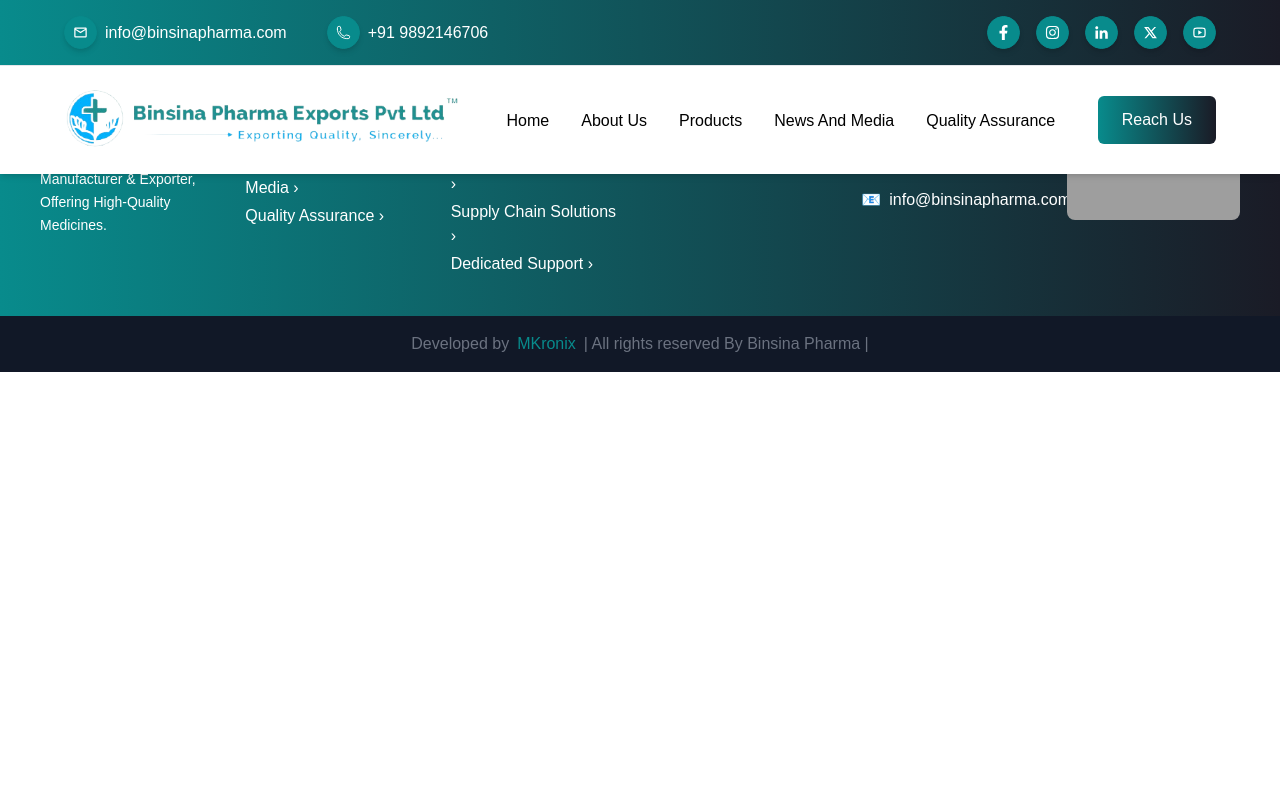
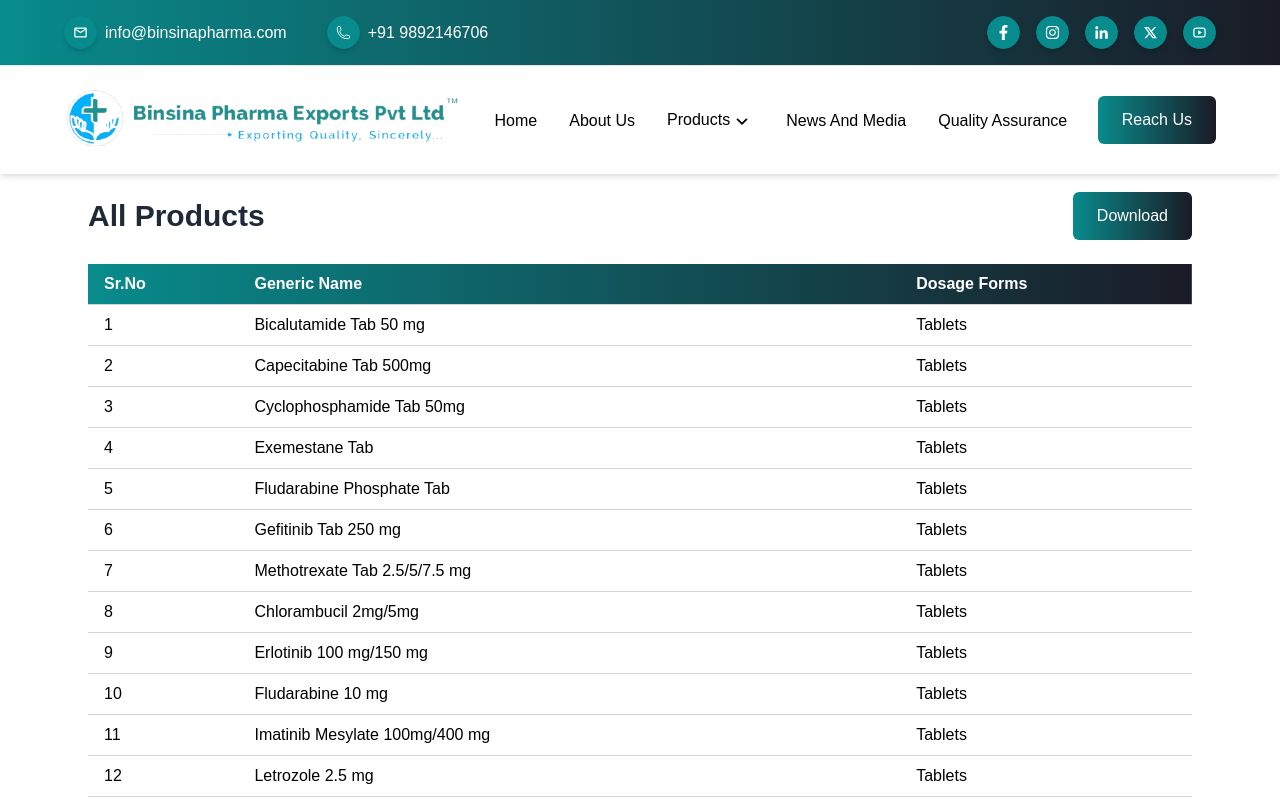
Before and after one commit to mkronix/binsina-pharma-web, a React (Vite) app: page /product-details in a window 1280 px wide. Shown: the top 800 px of the page. Built offline with nearby package versions, Linux system fonts and the light colour scheme; grey boxes are pictures that could not be loaded.

Commit message:
changes in code

```diff
--- a/src/App.jsx
+++ b/src/App.jsx
@@ -11,6 +11,7 @@
 import Disclaimer from "./pages/disclaimer";
 import Policy from "./pages/policy";
 import BlogDetails from "./pages/blogDetails";
+import ProductDetails from "./pages/productDetails/productDetails";
 
 const App = () => {
   const [menu, setMenu] = useState(false);
@@ -39,6 +40,7 @@
         <Route path='/' element={<Home />} />
         <Route path='/aboutus' element={<Aboutus />} />
         <Route path='/products' element={<Products openForm={openForm} />} />
+        <Route path='/product-details' element={<ProductDetails />} />
         <Route path='/news-and-media' element={<NewsAndMedia />} />
         <Route path='/quality-assurance' element={<QualityAssurance />} />
         <Route path='/terms' element={<Terms />} />
--- a/src/components/Navbar.jsx
+++ b/src/components/Navbar.jsx
@@ -23,16 +23,16 @@
   const navLinks = [
     { path: "/", label: "Home" },
     { path: "/aboutus", label: "About Us" },
-    { path: "/products", label: "Products" },
+    // { path: "/products", label: "Products" },
+    {
+      title: "Products",
+      subMenuItems: [
+        { path: "/products", label: "All Products" },
+        { path: "/product-details", label: "Product Details" },
+      ],
+    },
     { path: "/news-and-media", label: "News And Media" },
     { path: "/quality-assurance", label: "Quality Assurance" },
-    // {
-    //   title: "Our Moto",
-    //   subMenuItems: [
-    //     { path: "/mission", label: "Mission" },
-    //     { path: "/vision", label: "Vision" },
-    //   ],
-    // },
   ];
 
   useEffect(() => {
@@ -264,7 +264,7 @@
   return (
     <div className='relative group flex justify-center'>
       {/* Parent Item */}
-      <button className='cursor-pointer text-gray-700 flex items-center justify-center hover:text-hoverColor'>
+      <button className='cursor-pointer text-black flex text-base items-center justify-center hover:text-hoverColor'>
         <span>{title}</span>
         <RiArrowDownSLine className='text-2xl pt-[3px]' />
       </button>
@@ -275,11 +275,11 @@
           {subMenuItems.map((item, index) => (
             <li
               key={index}
-              className='px-4 py-2 hover:bg-hoverColor hover:text-white transition-all duration-300 relative group'
+              className={`text-black text-base ease-in-out cursor-pointer hover:text-hoverColor px-4 py-2 transition-all duration-300 relative group`}
             >
               <Link
                 to={item.path}
-                className="block text-white text-base relative after:content-[''] after:absolute after:bottom-[-4px] after:left-1/2 after:h-[2px] after:w-0 after:bg-white after:transition-all after:duration-300 after:ease-in-out after:transform after:origin-center group-hover:after:w-full group-hover:after:left-0"
+                className="block text- text-base relative after:content-[''] after:absolute after:bottom-[-4px] after:left-1/2 after:h-[2px] after:w-0 after:bg-white after:transition-all after:duration-300 after:ease-in-out after:transform after:origin-center group-hover:after:w-full group-hover:after:left-0"
               >
                 {item.label}
               </Link>
--- /dev/null
+++ b/src/data/medications.json
@@ -0,0 +1,362 @@
+[
+    {
+        "name": "Bicalutamide Tab 50 mg",
+        "type": "Tablets"
+    },
+    {
+        "name": "Capecitabine Tab 500mg",
+        "type": "Tablets"
+    },
+    {
+        "name": "Cyclophosphamide Tab 50mg",
+        "type": "Tablets"
+    },
+    {
+        "name": "Exemestane Tab",
+        "type": "Tablets"
+    },
+    {
+        "name": "Fludarabine Phosphate Tab",
+        "type": "Tablets"
+    },
+    {
+        "name": "Gefitinib Tab 250 mg",
+        "type": "Tablets"
+    },
+    {
+        "name": "Methotrexate Tab 2.5/5/7.5 mg",
+        "type": "Tablets"
+    },
+    {
+        "name": "Chlorambucil 2mg/5mg",
+        "type": "Tablets"
+    },
+    {
+        "name": "Erlotinib 100 mg/150 mg",
+        "type": "Tablets"
+    },
+    {
+        "name": "Fludarabine 10 mg",
+        "type": "Tablets"
+    },
+    {
+        "name": "Imatinib Mesylate 100mg/400 mg",
+        "type": "Tablets"
+    },
+    {
+        "name": "Letrozole 2.5 mg",
+        "type": "Tablets"
+    },
+    {
+        "name": "Melphalan 2mg/5 mg",
+        "type": "Tablets"
+    },
+    {
+        "name": "Sorafenib 200mg/50mg",
+        "type": "Tablets"
+    },
+    {
+        "name": "Tamoxifen Citrate 10mg/20mg",
+        "type": "Tablets"
+    },
+    {
+        "name": "Thalidomide 50mg/100 mg",
+        "type": "Tablets"
+    },
+    {
+        "name": "Dexamethasone 4/8 mg",
+        "type": "Tablets"
+    },
+    {
+        "name": "Megestrol Acetate 40mg/160 mg",
+        "type": "Tablets"
+    },
+    {
+        "name": "Abiraterone 250 mg",
+        "type": "Tablets"
+    },
+    {
+        "name": "Anastrazole 1mg",
+        "type": "Tablets"
+    },
+    {
+        "name": "Axitinib 5mg",
+        "type": "Tablets"
+    },
+    {
+        "name": "Lapatinib 250mg",
+        "type": "Tablets"
+    },
+    {
+        "name": "Dasatinib 20mg/50mg/70mg",
+        "type": "Tablets"
+    },
+    {
+        "name": "Curcumin",
+        "type": "Tablets"
+    },
+    {
+        "name": "Flutamide 250 mg",
+        "type": "Tablets"
+    },
+    {
+        "name": "Ibandronic Acid tablets 150 mg",
+        "type": "Tablets"
+    },
+    {
+        "name": "Tamixofen USP",
+        "type": "Tablets"
+    },
+    {
+        "name": "Abiraterone Acetate 250 mg",
+        "type": "Tablets"
+    },
+    {
+        "name": "Busulfan Tablets 2/4 mg",
+        "type": "Tablets"
+    },
+    {
+        "name": "Defarasirox 100/250/400 mg",
+        "type": "Tablets"
+    },
+    {
+        "name": "Everolimus 0.5/0.25/0.75/2.5/5/7.5/10 mg",
+        "type": "Tablets"
+    },
+    {
+        "name": "Exemastane 25mg",
+        "type": "Tablets"
+    },
+    {
+        "name": "Granisetron HCL 1mg",
+        "type": "Tablets"
+    },
+    {
+        "name": "Ibandronate Sodium 50mg",
+        "type": "Tablets"
+    },
+    {
+        "name": "Lenalidomide 5/10/25 mg",
+        "type": "Tablets"
+    },
+    {
+        "name": "Pazopanib 200 mg",
+        "type": "Tablets"
+    },
+    {
+        "name": "Regorafanib 40 mg",
+        "type": "Tablets"
+    },
+    {
+        "name": "Revolade 25 mg",
+        "type": "Tablets"
+    },
+    {
+        "name": "Voriconazole 50mg/200 mg",
+        "type": "Tablets"
+    },
+    {
+        "name": "Ibrutinib 140/280/420/560 mg",
+        "type": "Tablets"
+    },
+    {
+        "name": "Palbociclib 75/100/125 mg",
+        "type": "Tablets"
+    },
+    {
+        "name": "Enzalutamide 40/80 mg",
+        "type": "Tablets"
+    },
+    {
+        "name": "Ruxolitinib 5/10/15/20/25",
+        "type": "Tablets"
+    },
+    {
+        "name": "Azathioprine 50/75/100 mg",
+        "type": "Tablets"
+    },
+    {
+        "name": "Afatinib 20/30/40 mg",
+        "type": "Tablets"
+    },
+    {
+        "name": "Bosutunib 100/500 mg",
+        "type": "Tablets"
+    },
+    {
+        "name": "Cabozatinib 20/40/60 mg",
+        "type": "Tablets"
+    },
+    {
+        "name": "Olaparib 100/150",
+        "type": "Tablets"
+    },
+    {
+        "name": "Etoposide 50/100 mg",
+        "type": "Capsules"
+    },
+    {
+        "name": "Flutamide",
+        "type": "Capsules"
+    },
+    {
+        "name": "Imatinib",
+        "type": "Capsules"
+    },
+    {
+        "name": "Hydroxyurea",
+        "type": "Capsules"
+    },
+    {
+        "name": "Lenalidomide 5/10/25 mg",
+        "type": "Capsules"
+    },
+    {
+        "name": "Cyclosporin 50/100 mg",
+        "type": "Capsules"
+    },
+    {
+        "name": "Etoposide 50 mg",
+        "type": "Capsules"
+    },
+    {
+        "name": "Hydroxyurea 500 mg",
+        "type": "Capsules"
+    },
+    {
+        "name": "Temozolamide 100/250",
+        "type": "Capsules"
+    },
+    {
+        "name": "Thalidomide 100 mg",
+        "type": "Capsules"
+    },
+    {
+        "name": "Enzalutamide 40 mg",
+        "type": "Capsules"
+    },
+    {
+        "name": "Lenvatinib 10 mg",
+        "type": "Capsules"
+    },
+    {
+        "name": "Sunitinib Malate 50 mg",
+        "type": "Capsules"
+    },
+    {
+        "name": "Lenalidomide 5/10/25 mg",
+        "type": "Capsules"
+    },
+    {
+        "name": "Estramustine phosphate 140mg",
+        "type": "Capsules"
+    },
+    {
+        "name": "Etoposide 50/100 mg",
+        "type": "Capsules"
+    },
+    {
+        "name": "Nillotinib 50/150/200 mg",
+        "type": "Capsules"
+    },
+    {
+        "name": "Ibrutinib 140",
+        "type": "Capsules"
+    },
+    {
+        "name": "Palbociclib 75/100/125 mg",
+        "type": "Capsules"
+    },
+    {
+        "name": "Pomalidomide 1/2/3/4 mg",
+        "type": "Capsules"
+    },
+    {
+        "name": "Lenavtinib 4/10 mg",
+        "type": "Capsules"
+    },
+    {
+        "name": "Sunitinib 12.5/25/37.5/50 mg",
+        "type": "Capsules"
+    },
+    {
+        "name": "Crizotinib 200/250 mg",
+        "type": "Capsules"
+    },
+    {
+        "name": "Tacrolimus IR 0.5/1/5 mg",
+        "type": "Capsules"
+    },
+    {
+        "name": "Altretamine 50 mg",
+        "type": "Capsules"
+    },
+    {
+        "name": "Aprepitant 50 mg",
+        "type": "Capsules"
+    },
+    {
+        "name": "Lomustine 10/40/100 mg",
+        "type": "Capsules"
+    },
+    {
+        "name": "Mycophenolate Mofetil 250 mg",
+        "type": "Capsules"
+    },
+    {
+        "name": "Procarbazine 50 mg",
+        "type": "Capsules"
+    },
+    {
+        "name": "Bortezomib 2mg",
+        "type": "Injection"
+    },
+    {
+        "name": "Bleomycin 15 units",
+        "type": "Injection"
+    },
+    {
+        "name": "Carboplatin 150mg/50ml & 450mg/45 ml",
+        "type": "Injection"
+    },
+    {
+        "name": "Cisplatin 10mg/10ml & 50mg/50ml",
+        "type": "Injection"
+    },
+    {
+        "name": "Cyclophosphamide 200/500/1000",
+        "type": "Injection"
+    },
+    {
+        "name": "Cytarabine 100mg/1ml",
+        "type": "Injection"
+    },
+    {
+        "name": "Daunorubicin 200/500/1000 mg",
+        "type": "Injection"
+    },
+    {
+        "name": "Docetaxel 20/80/120//0.5ml",
+        "type": "Injection"
+    },
+    {
+        "name": "Doxorubicin hydrochloride 10/50 mg",
+        "type": "Injection"
+    },
+    {
+        "name": "Epirubicin hydrochloride 10/50/100 mg",
+        "type": "Injection"
+    },
+    {
+        "name": "Etoposide Injection 100mg",
+        "type": "Injection"
+    },
+    {
+        "name": "Fludarabine phosphate 50mg",
+        "type": "Injection"
+    },
+    {
+        "name": "Fluorouracil 250mg/5ml & 500mg/10 ml",
+        "type": "Injection"
+    }
+]
--- /dev/null
+++ b/src/pages/productDetails/productDetails.jsx
@@ -0,0 +1,36 @@
+import React from 'react';
+import medicine from '../../data/medications.json';
+import Button from '../../components/Button/Button';
+
+const ProductDetails = () => {
+    return (
+        <main className='flex justify-center items-center'>
+            <div className="container w-full md:max-w-6xl p-6 py-48">
+                <header className="flex justify-between items-center mb-6">
+                    <h1 className="text-3xl font-bold text-gray-800">All Products</h1>
+                    <Button title="Download" onClick={() => { }} />
+                </header>
+                <table className="w-full border-collapse bg-white">
+                    <thead className="bg-gradient-to-r from-brightColor to-[#1a1b26]">
+                        <tr>
+                            <th className="text-white px-4 py-2 border-b border-gray-300 text-left">Sr.No</th>
+                            <th className="text-white px-4 py-2 border-b border-gray-300 text-left">Generic Name</th>
+                            <th className="text-white px-4 py-2 border-b border-gray-300 text-left">Dosage Forms</th>
+                        </tr>
+                    </thead>
+                    <tbody>
+                        {medicine.map((item, index) => (
+                            <tr key={index} className="hover:bg-gray-100">
+                                <td className="px-4 py-2 border-b border-gray-300">{index + 1}</td>
+                                <td className="px-4 py-2 border-b border-gray-300">{item.name}</td>
+                                <td className="px-4 py-2 border-b border-gray-300">{item.type}</td>
+                            </tr>
+                        ))}
+                    </tbody>
+                </table>
+            </div>
+        </main>
+    );
+};
+
+export default ProductDetails;
```
Also changed, not shown: src/data/countryData.js (deleted).
